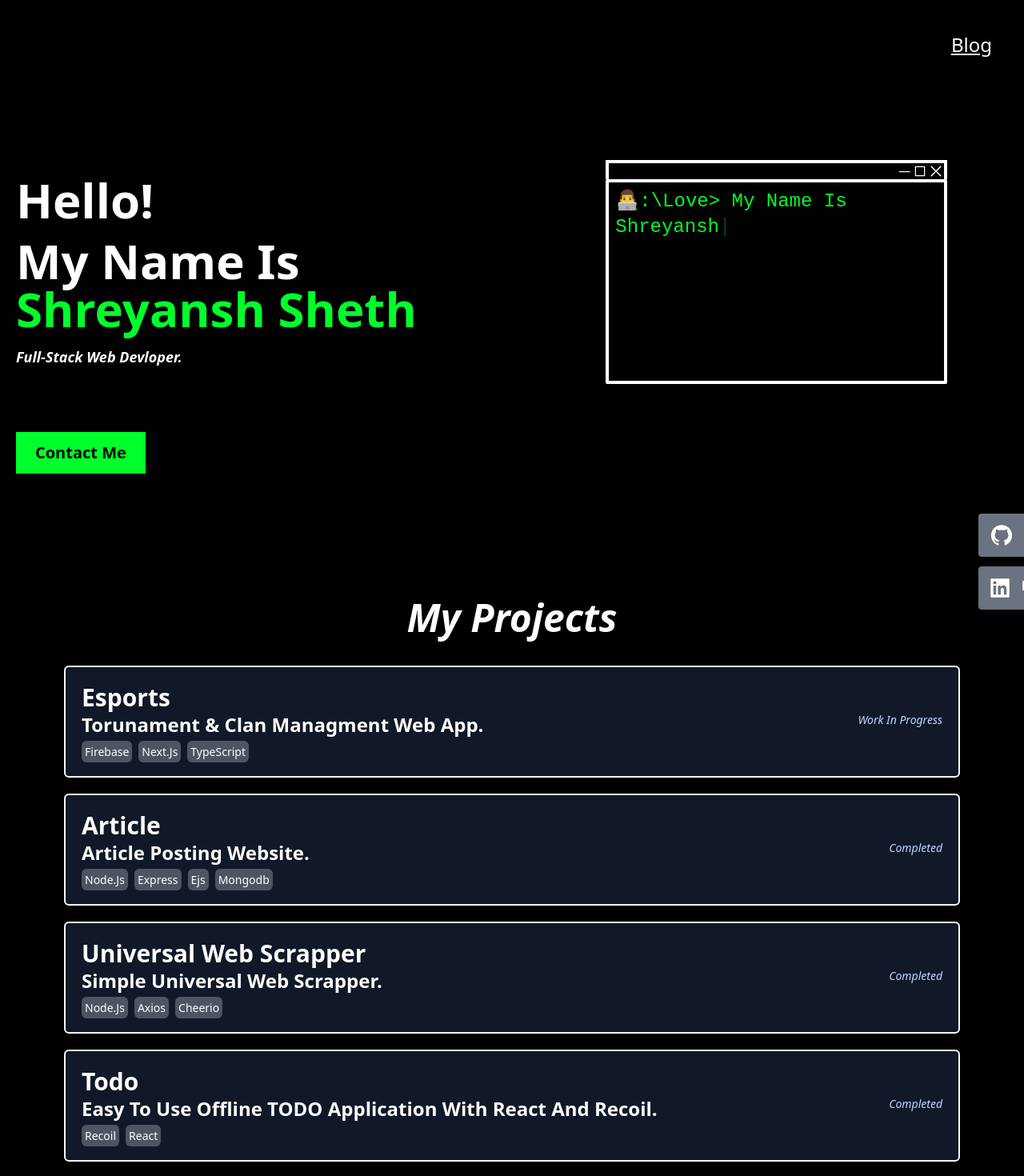
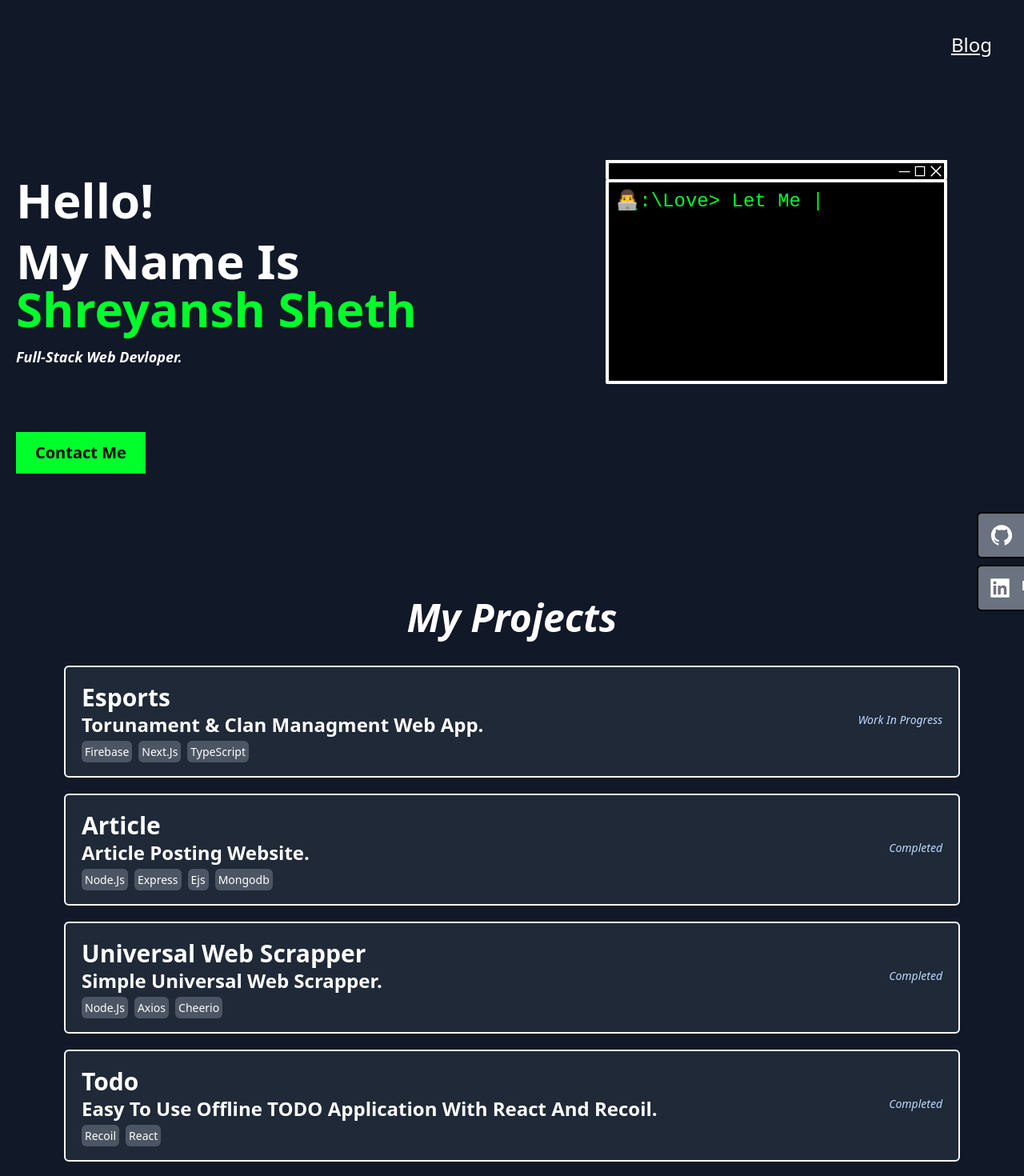
Before and after one commit to Shreyansh-Sheth/Portfolio-website, a Next.js app: page / in a window 1280 px wide. Shown: the top 1470 px of the page at 80% size. Built offline with nearby package versions, Linux system fonts and the light colour scheme; what @tailwindcss/typography would draw is missing.

Commit message:
color changes to blog section

```diff
--- a/pages/blog/[id].tsx
+++ b/pages/blog/[id].tsx
@@ -49,10 +49,7 @@ export default function blogPostPage({
           <IoIosArrowBack className="text-white  text-3xl mb-5"></IoIosArrowBack>
         </div>
         <div>
-          <div className="md:mr-8 mr-1 pr-3 font-light">{meta.time}</div>
-          <div className="md:mr-8 mr-1 pr-3 font-light">
-            Author : {meta.author}
-          </div>
+          <div className="md:mr-8 mr-1 pr-3 font-semibold">{meta.time}</div>
         </div>
       </header>
       <div className="md:mx-8 mx-1  rounded-xl px-3 pb-3 bg-gray-800 ">
@@ -66,6 +63,7 @@ export default function blogPostPage({
         </div>
         <article className="bg-gray-700 px-5 py-3 md:mx-16 m-auto rounded-xl prose-blue porse prose-sm lg:prose-lg  text-white ">
           {article}
+          <div className="font-semibold">Author : {meta.author}</div>
         </article>
       </div>
     </>
--- a/pages/blog/index.tsx
+++ b/pages/blog/index.tsx
@@ -13,8 +13,8 @@ export default function blog({ blogList }: { blogList: iBlogList }) {
         <meta name="author" content="Sheth Shreyansh"></meta>
         <title>Shreyansh Sheth</title>
       </Head>
-      <div className="bg-black">
-        <nav className="flex justify-end m-10 text-lg">
+      <div className="bg-gray-900 h-screen">
+        <nav className="flex justify-end mx-10 mb-10 pt-10 text-lg">
           <Link href="/" prefetch={true}>
             <p className="underline cursor-pointer sm:text-2xl text-lg">
               Portfolio
@@ -37,7 +37,7 @@ export default function blog({ blogList }: { blogList: iBlogList }) {
                     <div
                       onClick={(e) => {}}
                       key={idx}
-                      className="p-5 cursor-pointer hover:border-gray-300 border-white border-2 bg-gray-700 hover:bg-gray-900 transition duration-500 ease-in-out  block  rounded-md my-5 md:mx-20 mx-2"
+                      className="p-5 cursor-pointer  border-gray-600 border-2 bg-blue-900 hover:shadow-lg hover:border-white transition duration-500 ease-in-out  block  rounded-md my-5 md:mx-20 mx-2"
                     >
                       <div className="text-left capitalize sm:text-3xl font-bold text-2xl ">
                         {e.title}
@@ -52,7 +52,7 @@ export default function blog({ blogList }: { blogList: iBlogList }) {
                               onClick={(c) => {
                                 //add function when click on here it will automatically search for that tag in search box
                               }}
-                              className="mr-2 bg-gray-600  rounded-md capitalize p-1 "
+                              className="mr-2 bg-blue-600  rounded-md capitalize p-1 "
                               key={idx}
                             >
                               #{e}
@@ -80,7 +80,6 @@ export const getStaticProps = () => {
       "utf8"
     );
     const { data } = matter(fileContents);
-    console.log(data.tags);
     blogList.blogPosts.push(data as iBlogPost);
   });
 
--- a/pages/index.tsx
+++ b/pages/index.tsx
@@ -16,13 +16,13 @@ import cmdList from "../src/config/cmdList";
 
 export default function Home() {
   return (
-    <div className="bg-black">
+    <div className="bg-gray-900">
       <Head>
         <title>Shreyansh Sheth</title>
         <meta name="description" content="Web Devloper , Content Writer"></meta>
         <meta name="author" content="Shreyansh Sheth"></meta>
       </Head>
-      <nav className="flex justify-end m-10 text-lg">
+      <nav className="flex justify-end mx-10 mb-10 pt-10 text-lg">
         <Link href="/blog" prefetch={true}>
           <p className="underline cursor-pointer sm:text-2xl text-lg">Blog</p>
         </Link>
@@ -54,27 +54,27 @@ export default function Home() {
             </button>
           </div>
         </div>
-        <div className="block w-11/12 mx-auto lg:w-1/3 lg:mr-24 h-56 mb-20 md:mt-10 lg:mt-auto lg:h-96  sm:h-60 sm:mb-5 lg:mb-36 ">
-          <div className="flex justify-end text-xl border-4 border-white border-b-0">
+        <div className="block w-11/12 mx-auto  lg:w-1/3 lg:mr-24 h-56 mb-20 md:mt-10 lg:mt-auto lg:h-96  sm:h-60 sm:mb-5 lg:mb-36 ">
+          <div className="flex justify-end text-xl bg-black border-4 border-white border-b-0">
             <VscChromeMinimize></VscChromeMinimize>
             <VscChromeMaximize></VscChromeMaximize>
             <VscChromeClose></VscChromeClose>
           </div>
           <div
             style={{ fontFamily: "VT323 , monospace" }}
-            className="border-4 text-2xl border-white rounded-sm p-2 h-2/3  text-primary"
+            className="border-4 text-lg md:text-2xl bg-black border-white rounded-sm p-2 h-2/3  text-primary "
           >
             {"👨‍💻:\\Love>"}{" "}
             <Typed
               strings={cmdList}
-              typeSpeed={40}
-              backSpeed={30}
+              typeSpeed={30}
+              backSpeed={20}
               loop={true}
             ></Typed>
           </div>
         </div>
       </header>
-      <div className="fixed -right-20   group bottom-9 z-50 ">
+      <div className="fixed -right-20    group bottom-9 z-50 ">
         <a
           target="_blank"
           rel="noopener"
@@ -134,7 +134,7 @@ export default function Home() {
         </div>
       </main>
 
-      <footer className="sm:text-2xl text-xl text-center my-28">
+      <footer className="sm:text-2xl text-xl text-center py-28 pb-20">
         Made With <span className="text-red-700">♥</span> By Shreyansh Sheth
       </footer>
     </div>
--- a/src/components/ProjectTab.tsx
+++ b/src/components/ProjectTab.tsx
@@ -14,7 +14,7 @@ export default function ProjectTab({
         target="_blank"
         rel="noopener"
         href={link}
-        className="p-5 hover:border-gray-300 border-white border-2 bg-gray-900 hover:bg-black transition duration-500 ease-in-out  block  rounded-md my-5 md:mx-20 mx-2"
+        className="p-5 hover:border-gray-300 border-white border-2 bg-gray-800 hover:bg-black transition duration-500 ease-in-out  block  rounded-md my-5 md:mx-20 mx-2"
       >
         <div className="text-left capitalize sm:text-3xl font-bold text-2xl ">
           {heading}
--- a/src/config/cmdList.ts
+++ b/src/config/cmdList.ts
@@ -4,7 +4,7 @@ const cmdList = [
   "My Name Is Shreyansh",
   "Let Me Give You Qeik",
   "Let Me Give You Quik Introduction About Me.",
-  "I'm currently studying📚 computer engineer bachelor degree in ganpath university",
+  "I'm currently studying📚 computer engineer bachelor degree in ganpat university",
   "I'm Full Stack Web Devloper",
   "Who Build Projects For Fun😋",
   "Who Build Projects For Knowledge",
--- a/tailwind.config.js
+++ b/tailwind.config.js
@@ -17,7 +17,9 @@ module.exports = {
     },
   },
   variants: {
-    extend: {},
+    extend: {
+      scale: ["active", "group-hover"],
+    },
   },
   plugins: [
     require("@tailwindcss/typography"),
```
Also changed, not shown: src/blogs/nodevsdeno.mdx (+4 -4 lines).
